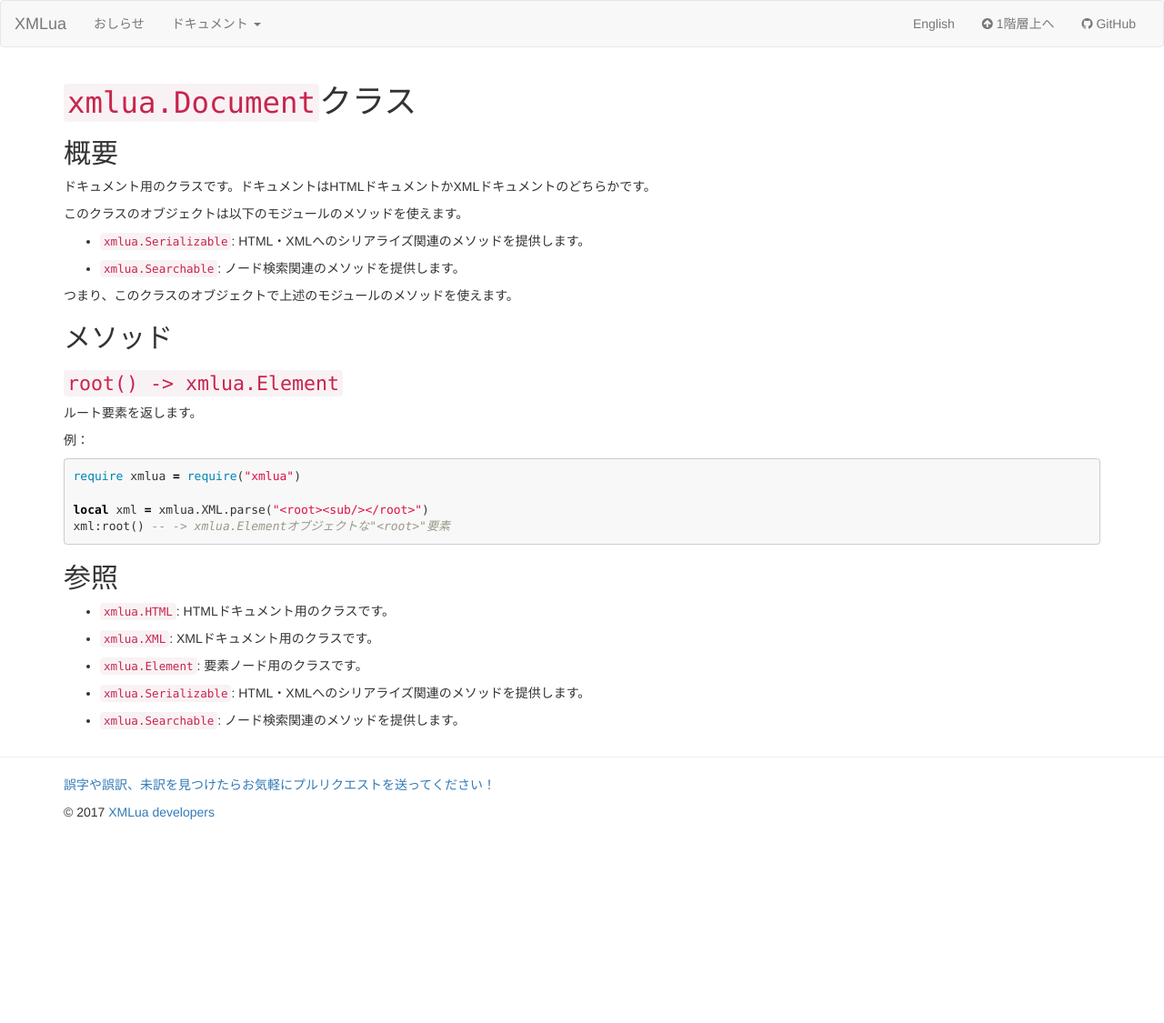
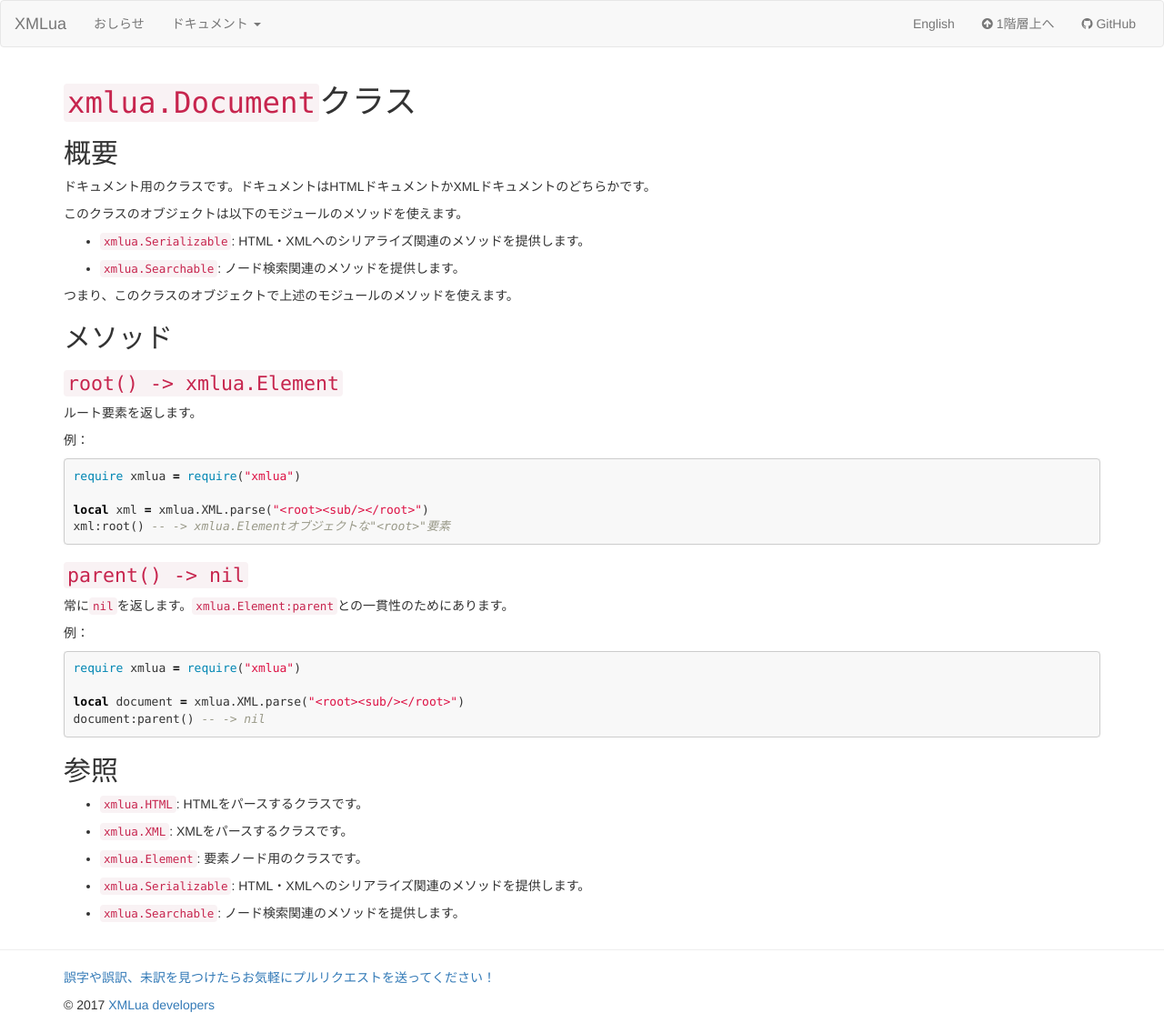
Before and after one commit to clear-code/xmlua, a Jekyll site: the page built from docs/ja/reference/document.md, in a window 1280 px wide. Shown: the whole page at 91% size. Built offline with Jekyll 4.4.1, drawn with Linux system fonts in a browser that asks for light colours; before the commit the page ends 913 px from its top, so only the background shows below that.

Commit message:
doc: add Document:parent

````diff
--- a/docs/ja/reference/document.md
+++ b/docs/ja/reference/document.md
@@ -31,11 +31,24 @@ local xml = xmlua.XML.parse("<root><sub/></root>")
 xml:root() -- -> xmlua.Elementオブジェクトな"<root>"要素
 ```
 
+### `parent() -> nil` {#parent}
+
+常に`nil`を返します。[`xmlua.Element:parent`][element-parent]との一貫性のためにあります。
+
+例：
+
+```lua
+require xmlua = require("xmlua")
+
+local document = xmlua.XML.parse("<root><sub/></root>")
+document:parent() -- -> nil
+```
+
 ## 参照
 
-  * [`xmlua.HTML`][html]: HTMLドキュメント用のクラスです。
+  * [`xmlua.HTML`][html]: HTMLをパースするクラスです。
 
-  * [`xmlua.XML`][xml]: XMLドキュメント用のクラスです。
+  * [`xmlua.XML`][xml]: XMLをパースするクラスです。
 
   * [`xmlua.Element`][element]: 要素ノード用のクラスです。
 
@@ -43,6 +56,8 @@ xml:root() -- -> xmlua.Elementオブジェクトな"<root>"要素
 
   * [`xmlua.Searchable`][searchable]: ノード検索関連のメソッドを提供します。
 
+
+[element-parent]:element.html#parent
 
 [html]:html.html
 
````
Also changed, not shown: docs/reference/document.md (+17 -2 lines), 1 other file.
